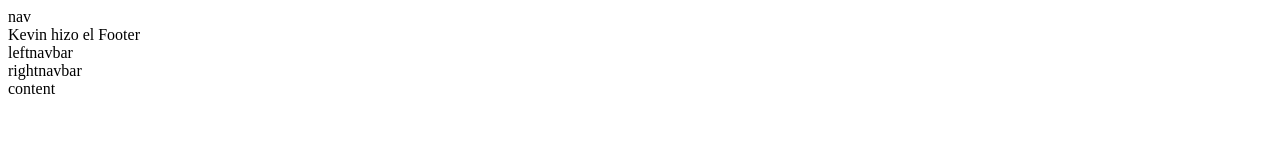
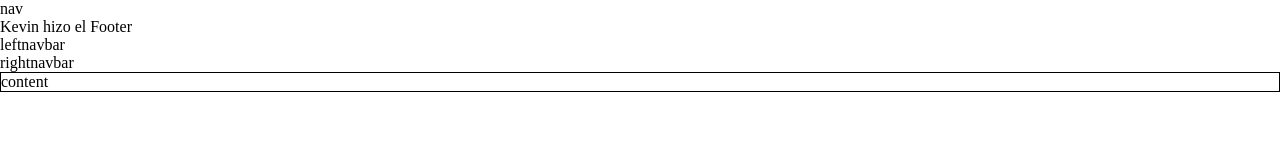
Before and after one commit to spiruto/grupo-3_ingenieria_1, a website with bundled scripts: page src/public/index.html in a window 1280 px wide. Built offline with nearby package versions, Linux system fonts and the light colour scheme.

Commit message:
added css color pallete variables

```diff
--- a/src/public/assets/css/main.css
+++ b/src/public/assets/css/main.css
@@ -0,0 +1,18 @@
+/* Variables */
+:root {
+  /* Color Palette */
+  --color-info: #3c91e6ff;
+  --color-success: #9fd356ff;
+  --color-primary: #342e37ff;
+  --color-secondary: #fafffdff;
+  --color-message: #fa824cff;
+}
+* {
+  margin: 0;
+  padding: 0;
+  box-sizing: content-box;
+}
+
+#content{
+  border: 1px solid black;
+}
--- a/src/public/components/content.html
+++ b/src/public/components/content.html
@@ -1,3 +1,3 @@
-<section>
+<section id="content">
     content
 </section>
```
